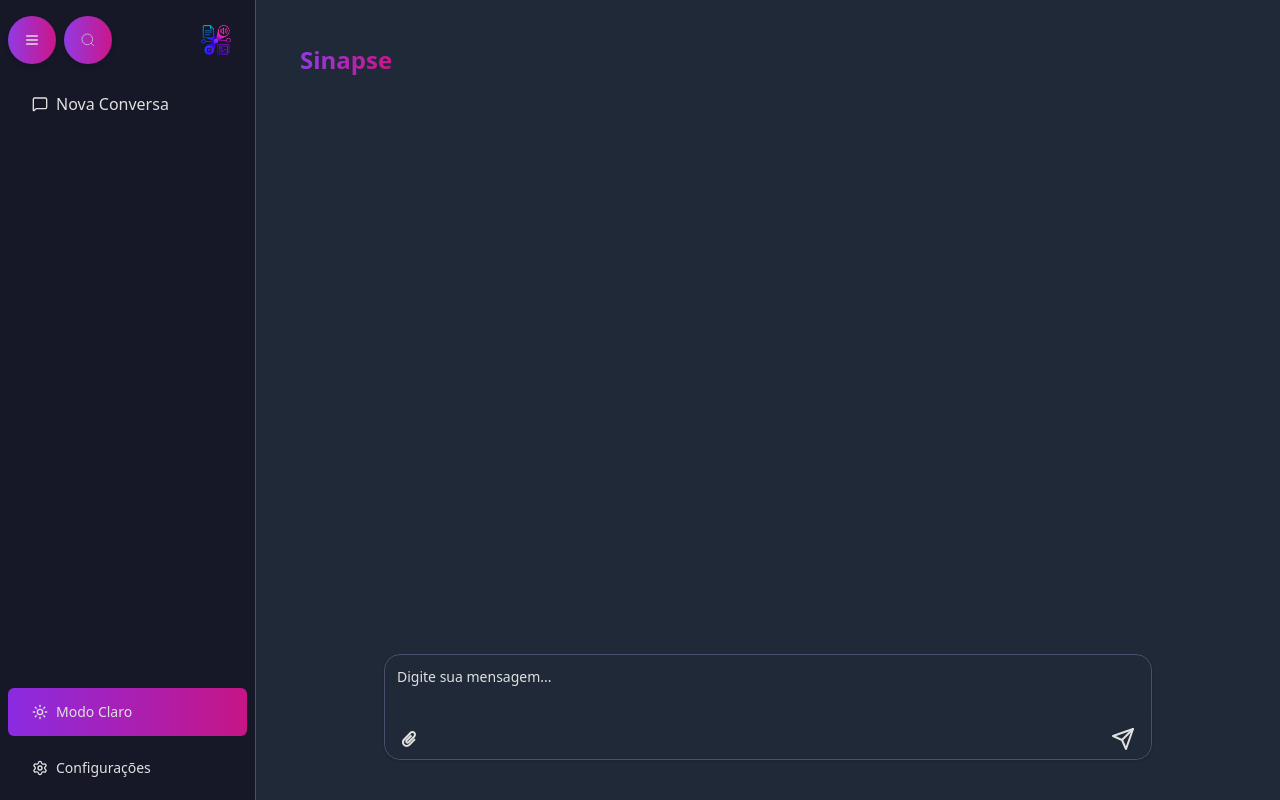
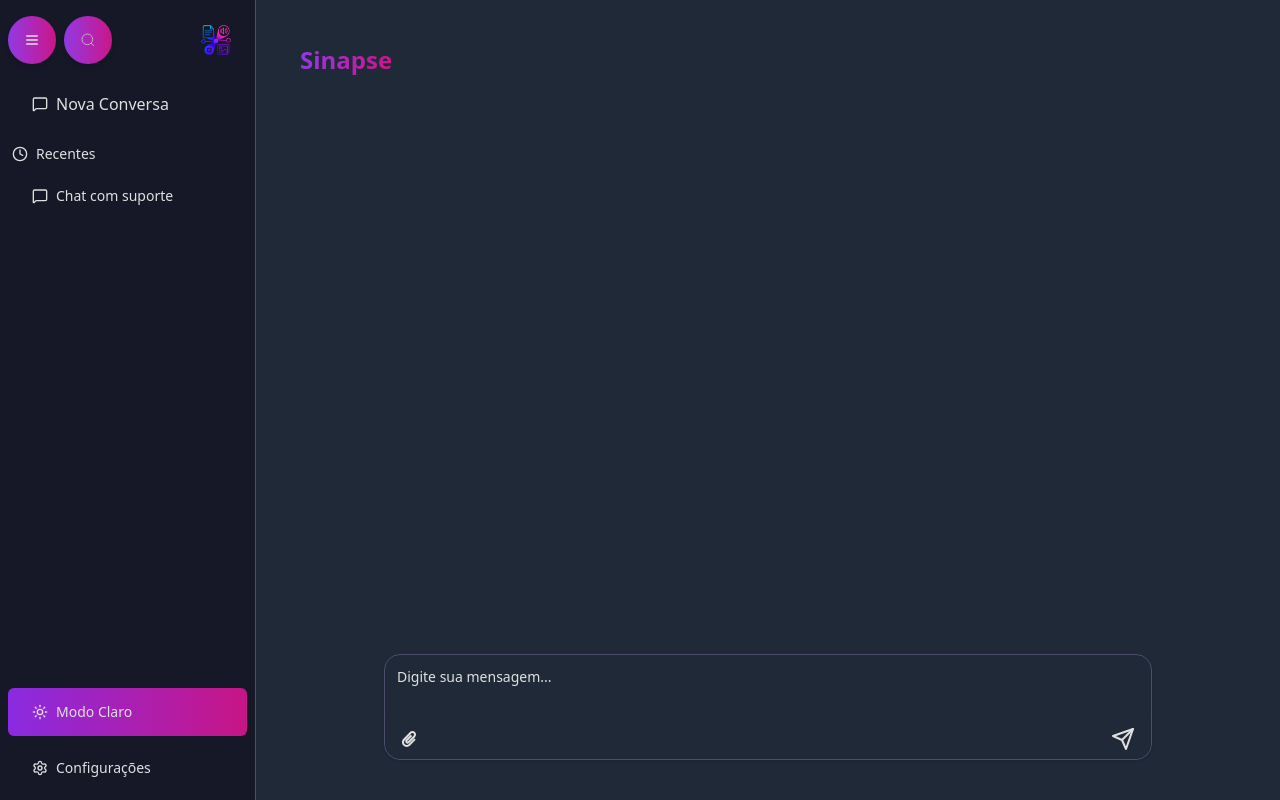
Before and after one commit to gustavobarez/sinapse, a React (Vite) app in the folder frontend/: page / in a window 1280 px wide. Built offline with nearby package versions, Linux system fonts and the light colour scheme.

Commit message:
feat(ui): adicionar seção de recentes com botão de chat na Sidebar

```diff
--- a/frontend/src/components/Sidebar.tsx
+++ b/frontend/src/components/Sidebar.tsx
@@ -1,5 +1,5 @@
 import { Button } from "@components/ui/button";
-import { Menu, MessageSquare, Moon, Settings, Sun } from "lucide-react";
+import { Clock, Menu, MessageSquare, Moon, Settings, Sun } from "lucide-react";
 import { useTheme } from "next-themes";
 import { useState } from "react";
 import { cn } from "./lib/utils";
@@ -83,7 +83,7 @@ export function Sidebar({ isPinnedOpen, onMenuClick }: SidebarProps) {
         </div>
       </div>
       <div className="flex-1 flex flex-col gap-2">
-        <div className="px-2">
+        <div className="px-2 flex flex-col gap-2">
           <Button
             variant="ghost"
             className="w-full h-12 bg-support text-card-foreground border-none flex items-center relative"
@@ -97,6 +97,25 @@ export function Sidebar({ isPinnedOpen, onMenuClick }: SidebarProps) {
               </div>
             )}
           </Button>
+          {isExpanded && (
+            <div className="mt-2">
+              <div className="flex items-center gap-2 text-muted-foreground text-sm font-medium mb-2 px-1">
+                <Clock className="h-4 w-4" />
+                <span>Recentes</span>
+              </div>
+              <Button
+                variant="ghost"
+                className="w-full h-12 border-none flex items-center relative"
+              >
+                <span className="absolute left-4 top-1/2 -translate-y-1/2 flex items-center justify-center w-8 h-8">
+                  <MessageSquare className="h-5 w-5" />
+                </span>
+                <div className="flex-1 text-left whitespace-nowrap overflow-hidden pl-8">
+                  Chat com suporte
+                </div>
+              </Button>
+            </div>
+          )}
         </div>
       </div>
       <div className="flex flex-col gap-2 p-2">
```
